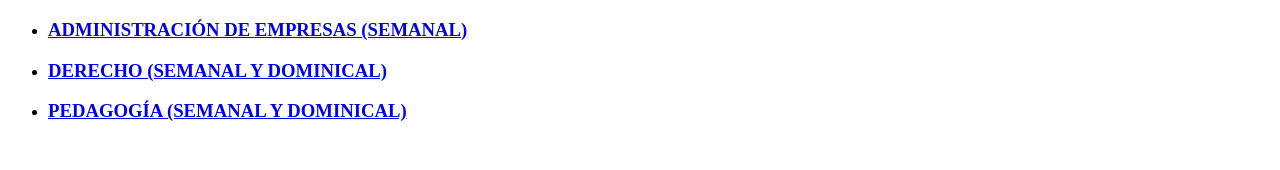
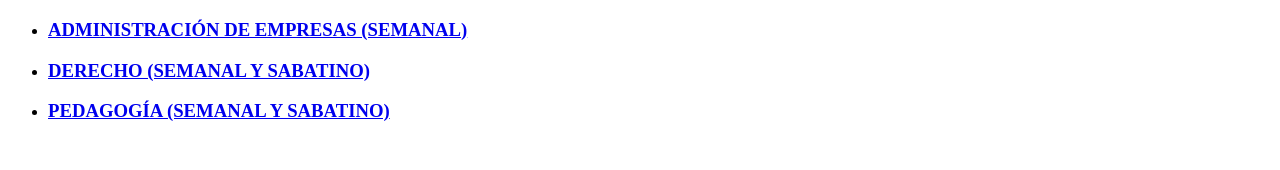
Before and after one commit to IEDEPManuelEspinosaYglesias/IedepManuelEspinosaYglesias.github.io, a plain HTML site: page index.html in a window 1280 px wide. Shown: the part 758-928 px from the top of the page. Drawn offline with Linux system fonts and the light colour scheme.

Commit message:
Update index.html

```diff
--- a/index.html
+++ b/index.html
@@ -22,8 +22,8 @@
         <ul>
             <h1 style="color: rgb(0, 0, 0);">Oferta Educativa (3 años)</h1>
             <li><h3 style="color: rgb(0, 0, 0);"><a href="https://www.iedep.edu.mx/OfertaEducativa/licenciatura/semipresencial/ADMINISTRACI%C3%93N_DE_EMPRESAS/28">ADMINISTRACIÓN DE EMPRESAS (SEMANAL)</a></h3></li>
-            <li><h3 style="color: rgb(0, 0, 0);"><a href="https://www.iedep.edu.mx/OfertaEducativa/licenciatura/semipresencial/DERECHO/25">DERECHO (SEMANAL Y DOMINICAL)</a></h3></li>
-            <li><h3 style="color: rgb(0, 0, 0);"><a href="https://www.iedep.edu.mx/OfertaEducativa/licenciatura/semipresencial/PEDAGOG%C3%8DA/19">PEDAGOGÍA (SEMANAL Y DOMINICAL)</a></h3></li>
+            <li><h3 style="color: rgb(0, 0, 0);"><a href="https://www.iedep.edu.mx/OfertaEducativa/licenciatura/semipresencial/DERECHO/25">DERECHO (SEMANAL Y SABATINO)</a></h3></li>
+            <li><h3 style="color: rgb(0, 0, 0);"><a href="https://www.iedep.edu.mx/OfertaEducativa/licenciatura/semipresencial/PEDAGOG%C3%8DA/19">PEDAGOGÍA (SEMANAL Y SABATINO)</a></h3></li>
 
         </ul>
         </div>
```
